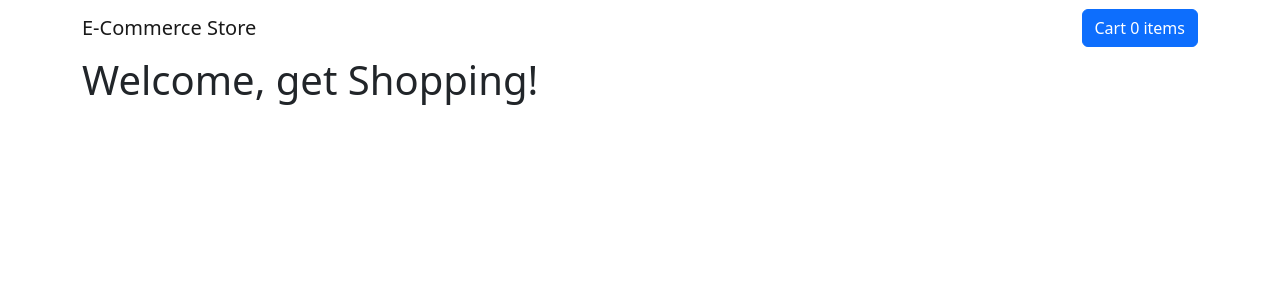
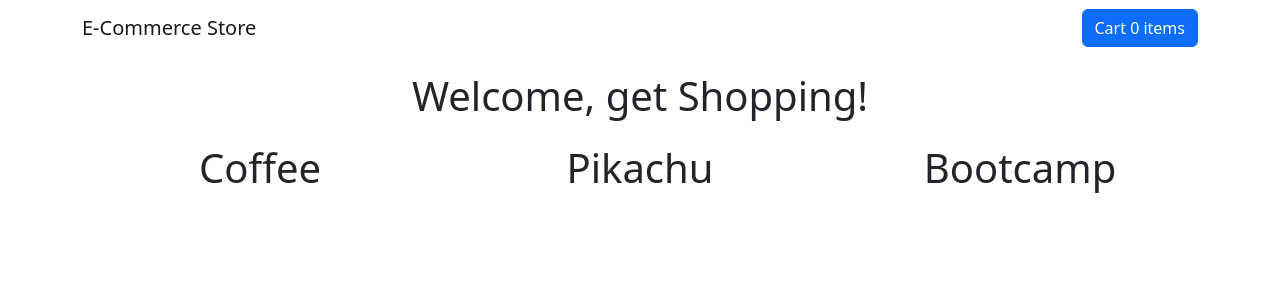
Before and after one commit to jWeibelbootcamp/stripe-shopping-cart, a React (Create React App) app: page / in a window 1280 px wide. Shown: the top 300 px of the page. Built offline with nearby package versions, Linux system fonts and the light colour scheme.

Commit message:
productStore and products in Store

```diff
--- a/src/pages/Store.js
+++ b/src/pages/Store.js
@@ -1,6 +1,20 @@
+import { Row, Col } from 'react-bootstrap';
+import { productArray } from '../productStore';
+
 function Store() {
     return (
-        <h1>Welcome, get Shopping!</h1>
+        <div>
+            <h1 align='center' className='p-3'>
+                Welcome, get Shopping!
+            </h1>
+            <Row xs={1} md={3} className='g-4'>
+                {productArray.map((product, index) => (
+                    <Col align='center' key={index}>
+                        <h1>{product.name}</h1>
+                    </Col>
+                ))}
+            </Row>
+        </div>
     );
 };
 
--- /dev/null
+++ b/src/productStore.js
@@ -0,0 +1,32 @@
+
+
+const productArray = [
+    {
+        id: '1',
+        name: 'Coffee',
+        price: 3.99
+    },
+    {
+        id: '2',
+        name: 'Pikachu',
+        price: 10.99
+    },
+    {
+        id: '3',
+        name: 'Bootcamp',
+        price: 10000.00
+    }
+];
+
+function getProduct (id) {
+    let productData = productArray.find(product => product.id === id);
+
+    if (productData == undefined) {
+        console.log('Product not found for id: ' + id);
+        return undefined;
+    }
+
+    return productData;
+};
+
+export { productArray, getProduct };
```
